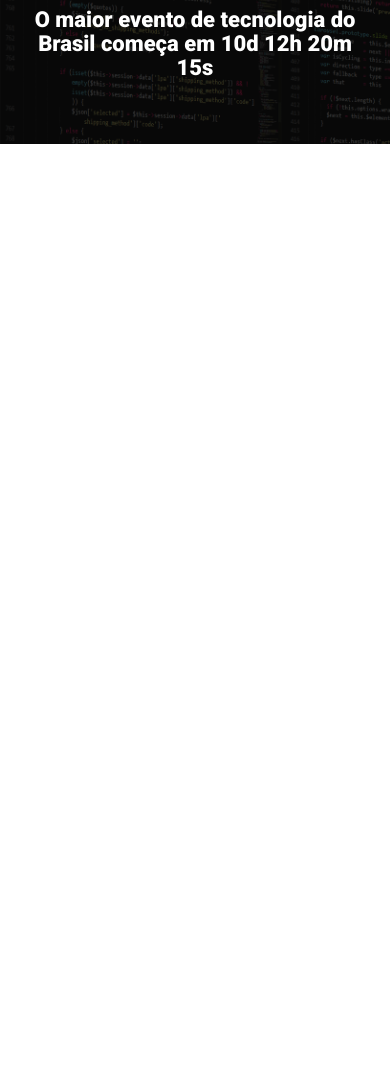
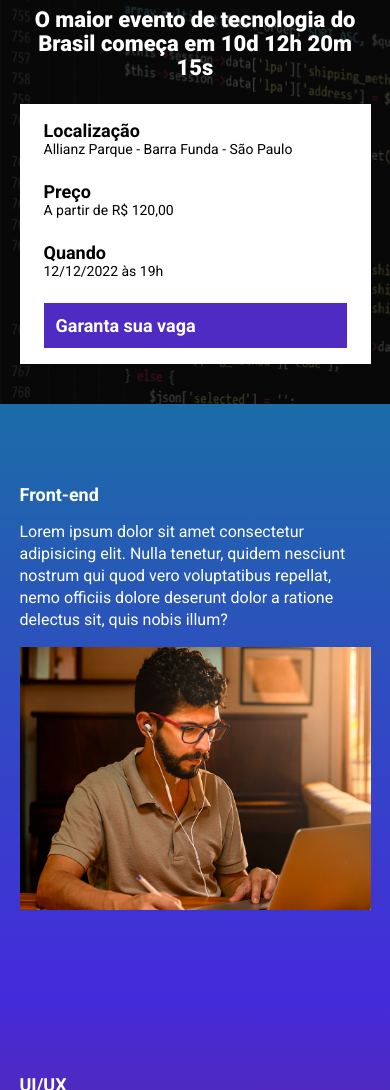
Before and after one commit to angelo-ambrosio/modeulo-22-EBAC, a website built with Parcel: page src/index.html in a window 390 px wide. Shown: the part 96-1186 px from the top of the page. Before the commit the page ends 844 px from the top, so only its background shows below. Built offline with nearby package versions, Linux system fonts and the light colour scheme.

Commit message:
animations added

```diff
--- a/src/index.html
+++ b/src/index.html
@@ -8,6 +8,7 @@
     <link rel="preconnect" href="https://fonts.gstatic.com" crossorigin>
     <link href="https://fonts.googleapis.com/css2?family=Montserrat:wght@400;700&family=Roboto:wght@400;700;900&display=swap" rel="stylesheet">
     <link rel="stylesheet" href="styles/main.scss">
+    <link rel="stylesheet" href="https://unpkg.com/aos@next/dist/aos.css" />
 </head>
 <body>
 
@@ -15,10 +16,72 @@
         <div class="container">
             <img src="./images/ebac_logo.svg" alt="EBAC" class="hero__logo">
             <p class="hero__text">O maior evento de tecnologia do Brasil começa em 10d 12h 20m 15s</p>
+
+            <div class="infos-bar">
+                <ul class="infos-bar__infos">
+                    <li class="infos-bar__infos__item">
+                        <b>Localização</b>
+                        Allianz Parque - Barra Funda - São Paulo
+                    </li>
+
+                    <li class="infos-bar__infos__item">
+                        <b>Preço</b>
+                        A partir de R$ 120,00
+                    </li>
+
+                    <li class="infos-bar__infos__item">
+                        <b>Quando</b>
+                        12/12/2022 às 19h
+                    </li>
+                </ul>
+
+                <a href="#" class="button button--primary">Garanta sua vaga</a>
+            </div>
         </div>
     </header>
 
+    <section class="event event--frontend" >
+        <div class="container" data-aos="fade-right">
+            <div class="event__details">
+                <h2 class="event__details__title">Front-end</h2>
+                <p class="event__details__description">Lorem ipsum dolor sit amet consectetur adipisicing elit. Nulla tenetur, quidem nesciunt nostrum qui quod vero voluptatibus repellat, nemo officiis dolore deserunt dolor a ratione delectus sit, quis nobis illum?</p>
+            </div>
+            <img class="event__image" src="./images/frontend.png" alt="frontend">
+        </div>
+    </section>
 
+    <section class="event event--ui-ux event--image-left" >
+        <div class="container" data-aos="fade-left">
+            <div class="event__details">
+                <h2 class="event__details__title">UI/UX</h2>
+                <p class="event__details__description">Lorem ipsum dolor sit amet consectetur adipisicing elit. Nulla tenetur, quidem nesciunt nostrum qui quod vero voluptatibus repellat, nemo officiis dolore deserunt dolor a ratione delectus sit, quis nobis illum?</p>
+            </div>
+            <img class="event__image" src="./images/frontend.png" alt="frontend">
+        </div>
+    </section>
+
+    <section class="event event--data-science">
+        <div class="container" data-aos="fade-right">
+            <div class="event__details">
+                <h2 class="event__details__title">Data Science</h2>
+                <p class="event__details__description">Lorem ipsum dolor sit amet consectetur adipisicing elit. Nulla tenetur, quidem nesciunt nostrum qui quod vero voluptatibus repellat, nemo officiis dolore deserunt dolor a ratione delectus sit, quis nobis illum?</p>
+            </div>
+            <img class="event__image" src="./images/frontend.png" alt="frontend">
+        </div>
+    </section>
+
+    <section class="event event--backend event--image-left">
+        <div class="container" data-aos="fade-left">
+            <div class="event__details">
+                <h2 class="event__details__title">Back-end</h2>
+                <p class="event__details__description">Lorem ipsum dolor sit amet consectetur adipisicing elit. Nulla tenetur, quidem nesciunt nostrum qui quod vero voluptatibus repellat, nemo officiis dolore deserunt dolor a ratione delectus sit, quis nobis illum?</p>
+            </div>
+            <img class="event__image" src="./images/frontend.png" alt="frontend">
+        </div>
+    </section>
+
+
+    <script src="https://unpkg.com/aos@next/dist/aos.js"></script>
     <script src="scripts/main.js"></script>
 </body>
 </html>
--- a/src/scripts/main.js
+++ b/src/scripts/main.js
@@ -0,0 +1 @@
+AOS.init();
--- /dev/null
+++ b/src/styles/_event.scss
@@ -0,0 +1,65 @@
+@use 'variables';
+
+.event{
+    padding: 80px 0;
+
+    &--frontend{
+        background-image: linear-gradient(variables.$blue1, variables.$blue2);
+    }
+
+    &--ui-ux{
+        background-image: linear-gradient(variables.$blue2, variables.$pink);
+    }
+
+    &--data-science{
+        background-image: linear-gradient(variables.$pink, variables.$yellow);
+    }
+
+    &--backend{
+        background-image: linear-gradient(variables.$yellow, variables.$pink);
+    }
+
+    &--image-left{
+        .container{
+            flex-direction: row-reverse;
+        }
+    }
+
+    .container{
+        display: flex;
+        gap: 40px;
+
+    }
+
+    &__image{
+        max-width: 360px;
+    }
+
+    &__details{
+
+        &__title{
+            font-size: 18px;
+            font-weight: bold;
+            margin-bottom: 16px;
+        }
+
+        &__description{
+            line-height: 22px;
+        }
+    }
+
+    @media (max-width:640px) {
+        .container{
+            display: block;
+        }
+
+        &__image{
+            width: 100%;
+        }
+
+        &__details{
+            margin-right: 0;
+            margin-bottom: 16px;
+        }
+    }
+}
--- /dev/null
+++ b/src/styles/_variables.scss
@@ -0,0 +1,9 @@
+$textColor: #fff;
+$secondaryTextColor: #000;
+
+$blue1: #1b6ca7;
+$blue2: #442bdb;
+$pink: #89223b;
+$yellow: #9c791d;
+
+$purple: #4f2ac3;
--- /dev/null
+++ b/src/styles/components/_buttons.scss
@@ -0,0 +1,25 @@
+@use '../variables';
+
+.button{
+    padding: 12px;
+    font-size: 18px;
+    font-weight: bold;
+    text-decoration: none;
+    text-align: center;
+    white-space: nowrap;
+
+    &--primary{
+        color: #fff;
+        background-color: variables.$purple;
+    }
+
+    @media(max-width:640px){
+        display: flex;
+        width: 100%;
+    }
+
+    @media(max-width:1024px){
+        display: flex;
+        align-items: center;
+    }
+}
--- /dev/null
+++ b/src/styles/components/_infos-bar.scss
@@ -0,0 +1,42 @@
+@use '../variables';
+
+.infos-bar {
+    padding: 16px 24px;
+    background-color: variables.$textColor;
+    display: flex;
+    justify-content: space-between;
+
+    &__infos{
+        display: flex;
+        gap: 40px;
+
+        &__item{
+            font-size: 14px;
+            color: variables.$secondaryTextColor;
+
+            b{
+                font-size: 18px;
+                display: block;
+                color: variables.$secondaryTextColor;
+            }
+        }
+    }
+
+    @media(max-width:640px){
+        display: block;
+
+        &__infos{
+            display: block;
+
+            &__item{
+                margin-bottom: 24px;
+            }
+        }
+    }
+
+    @media(max-width:1024px){
+        &__infos{
+            gap: 16px;
+        }
+    }
+}
--- a/src/styles/main.scss
+++ b/src/styles/main.scss
@@ -1,11 +1,16 @@
 @use 'hero';
+@use 'components/infos-bar';
+@use 'components/buttons';
+@use 'event';
+@use 'variables';
 
 *{
     margin: 0;
     padding: 0;
     box-sizing: border-box;
     font-family: "Roboto", sans-serif;
-    color: #fff;
+    color: variables.$textColor;
+    list-style: none;
 }
 
 .container{
```
